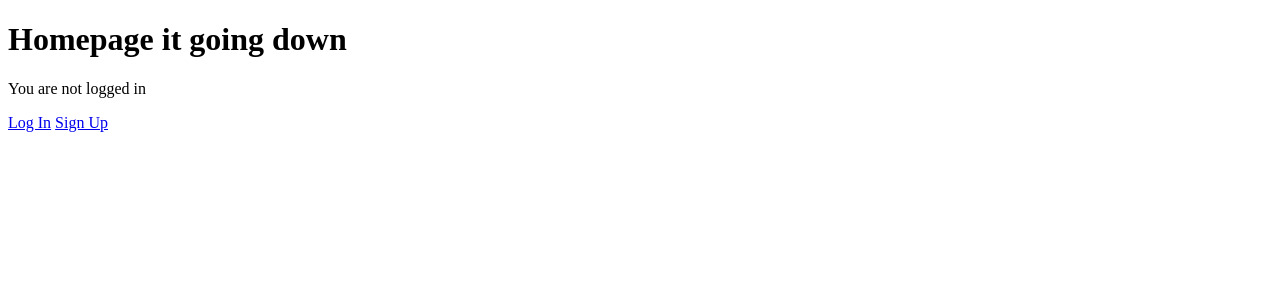
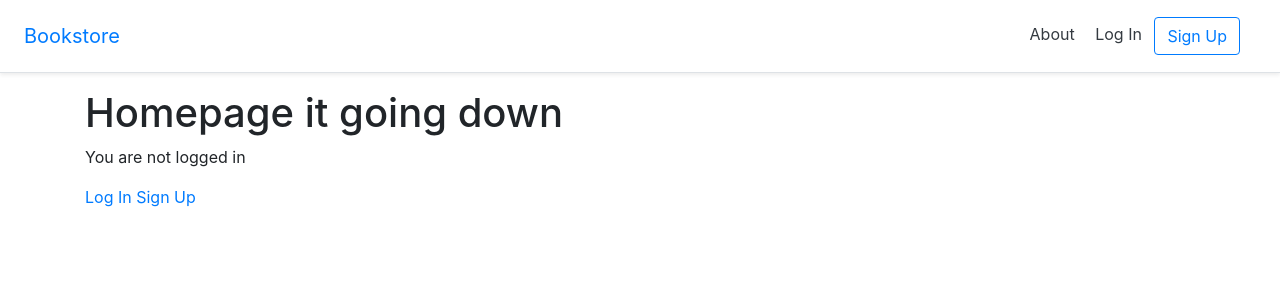
Before and after one commit to BukhosiMoyo/bookstore_project, a Django app: page / in a window 1280 px wide. Shown: the top 300 px of the page. Run offline with Django 3.2, Linux system fonts and the light colour scheme; some libraries are stand-ins or nearby versions.

Commit message:
💄 :  Adding the boostrap code to the base html page

```diff
--- a/templates/_base.html
+++ b/templates/_base.html
@@ -1,27 +1,73 @@
+{% load static %}
 <!DOCTYPE html>
-<!--[if lt IE 7]>      <html class="no-js lt-ie9 lt-ie8 lt-ie7"> <![endif]-->
-<!--[if IE 7]>         <html class="no-js lt-ie9 lt-ie8"> <![endif]-->
-<!--[if IE 8]>         <html class="no-js lt-ie9"> <![endif]-->
-<!--[if gt IE 8]>      <html class="no-js"> <!--<![endif]-->
 <html>
-    <head>
-        <meta charset="utf-8">
-        <meta http-equiv="X-UA-Compatible" content="IE=edge">
-        <title>
-        {% block title %}
-        Book Store
-        {% endblock title %}
-        </title>
-        <meta name="description" content="">
-        <meta name="viewport" content="width=device-width, initial-scale=1">
-        <link rel="stylesheet" href="">
-    </head>
-    <body>
-        <div class="container">
-        {% block content %}
-
-        {% endblock content %}
-        </div>
-        <script src="" async defer></script>
-    </body>
+  <head>
+    <meta charset="utf-8" />
+    <title>{% block title %}Bookstore{% endblock title %}</title>
+    <meta
+      name="viewport"
+      content="width=device-width, initial-scale=1, shrink-to-fit=no"
+    />
+    <!-- CSS -->
+    <link
+      rel="stylesheet"
+      href="https://stackpath.bootstrapcdn.com/bootstrap/4.5.0/css/bootstrap.min.css"
+      integrity="sha384-9aIt2nRpC12Uk9gS9baDl411NQApFmC26EwAOH8WgZl5MYYxFfc+NcPb1dKGj7Sk"
+      crossorigin="anonymous"
+    />
+    <link rel="stylesheet" href="{% static 'css/base.css' %}" />
+  </head>
+  <body>
+    <header>
+      <!-- Fixed navbar -->
+      <div
+        class="
+          d-flex
+          flex-column flex-md-row
+          align-items-center
+          p-3
+          px-md-4
+          mb-3
+          bg-white
+          border-bottom
+          shadow-sm
+        "
+      >
+        <a
+          href="{% url 'home' %}"
+          class="navbar-brand my-0 mr-md-auto font-weight-normal"
+          >Bookstore</a
+        >
+        <nav class="my-2 my-md-0 mr-md-3">
+          <a class="p-2 text-dark" href="{% url "about" %}">About</a>
+          {% if user.is_authenticated %}
+          <a class="p-2 text-dark" href="{% url 'logout' %}">Log Out</a>
+          {% else %}
+          <a class="p-2 text-dark" href="{% url 'login' %}">Log In</a>
+          <a class="btn btn-outline-primary" href="{% url 'signup' %}"
+            >Sign Up</a
+          >
+          {% endif %}
+        </nav>
+      </div>
+    </header>
+    <div class="container">{% block content %} {% endblock content %}</div>
+    <!-- JavaScript -->
+    <!-- JS, Popper.js, and jQuery -->
+    <script
+      src="https://code.jquery.com/jquery-3.5.1.slim.min.js"
+      integrity="sha384-DfXdz2htPH0lsSSs5nCTpuj/zy4C+OGpamoFVy38MVBnE+IbbVYUew+OrCXaRkfj"
+      crossorigin="anonymous"
+    ></script>
+    <script
+      src="https://cdn.jsdelivr.net/npm/popper.js@1.16.1/dist/umd/popper.min.js"
+      integrity="sha384-9/reFTGAW83EW2RDu2S0VKaIzap3H66lZH81PoYlFhbGU+6BZp6G7niu735Sk7lN"
+      crossorigin="anonymous"
+    ></script>
+    <script
+      src="https://stackpath.bootstrapcdn.com/bootstrap/4.5.0/js/bootstrap.bundle.min.js"
+      integrity="sha384-1CmrxMRARb6aLqgBO7yyAxTOQE2AKb9GfXnEo760AUcUmFx3ibVJJAzGytlQcNXd"
+      crossorigin="anonymous"
+    ></script>
+  </body>
 </html>
```
